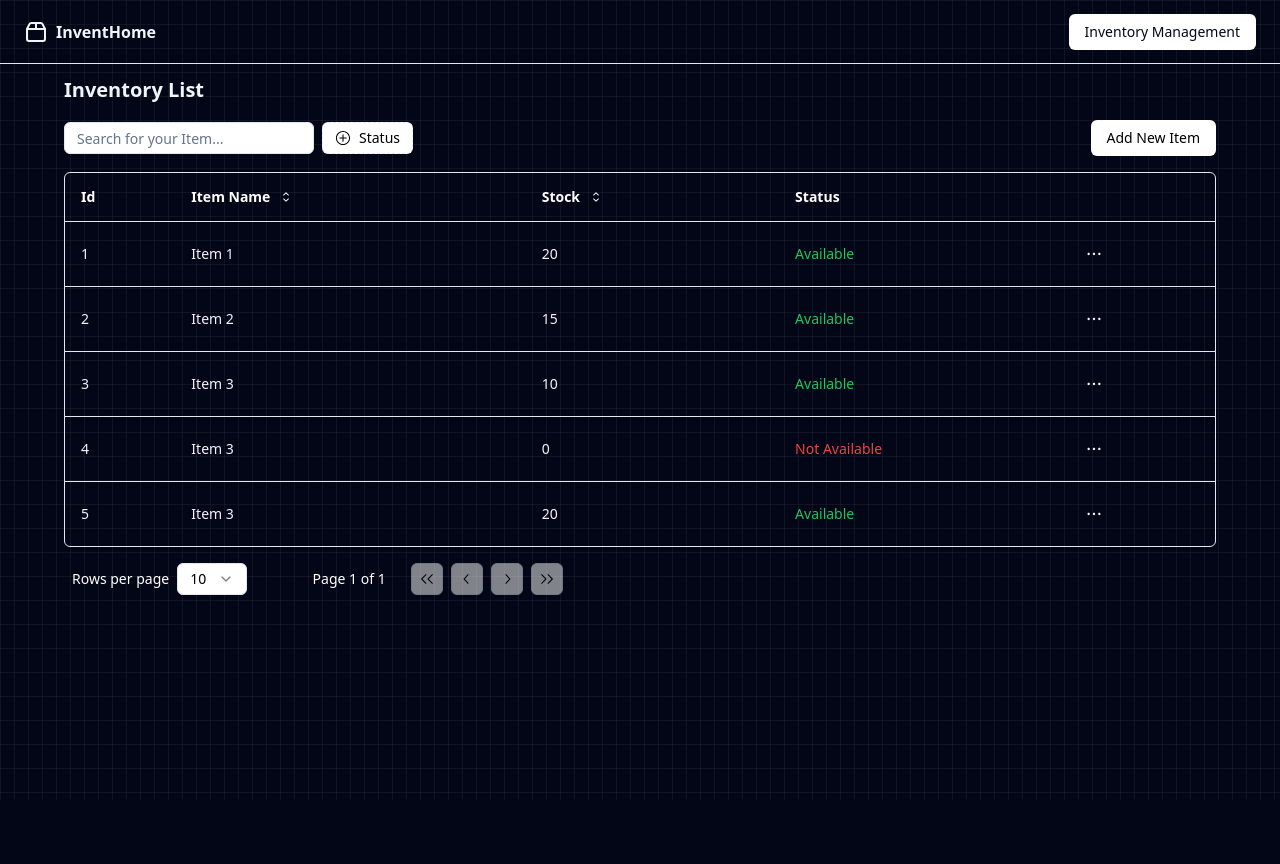
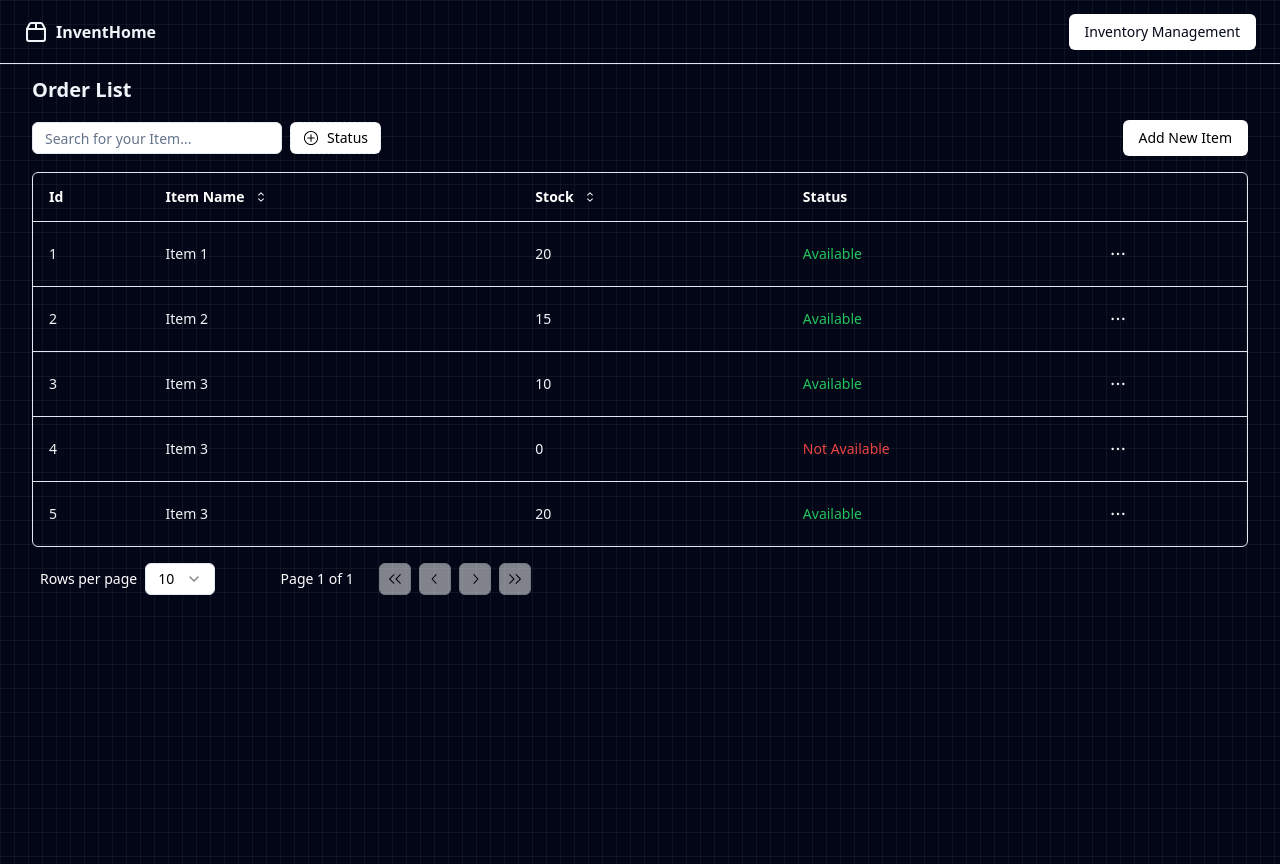
Before and after one commit to Ankitverma3507/InventHome, a Next.js app: page /inventory-management in a window 1280 px wide. Before the commit the page ends 800 px from the top, so only its background shows below. Built offline with nearby package versions, Linux system fonts and the light colour scheme.

Commit message:
bugsfixed

```diff
--- a/src/components/component/management.tsx
+++ b/src/components/component/management.tsx
@@ -1,13 +1,13 @@
 "use client";
 
-import {  useState } from "react"
+import { useState } from "react"
 import { Newnav } from "./newnav"
 import { columns } from "../inventory_column"
 import { DataTable } from "../inventory_data-table"
 import { useInventory } from "@/app/context/context"
 export function Management() {
 
-  const {products}=useInventory();
+  const { products } = useInventory();
 
 
 
@@ -16,20 +16,19 @@ export function Management() {
   const [isLoading, setIsLoading] = useState(true);
   const [error, setError] = useState<null | string>(null);
   return (
-    <div className="flex flex-col min-h-screen">
+    <div className="flex flex-col ">
       <Newnav />
-      <main className="flex-1">
-        <div>
-          <div className="container ">
-            <div className="">
-              <div className="container mx-auto py-3 text-white">
-              <h2 className="text-xl font-bold mb-4 text-muted">Inventory List</h2>
-                {
-                  <DataTable columns={columns} data={products} />
-                }
-              </div>
+      <main className="flex-1 h-full w-full">
+        <div className="relative h-full w-full bg-slate-950">
+
+          <div className="absolute bottom-0 left-0 right-0 top-0 bg-[linear-gradient(to_right,#4f4f4f2e_1px,transparent_1px),linear-gradient(to_bottom,#4f4f4f2e_1px,transparent_1px)] bg-[size:14px_24px]"></div>
+          <div className="relative h-full min-h-screen w-full">
+            <div className="container mx-auto py-3 text-white">
+              <h2 className="text-xl font-bold mb-4 text-muted">Order List</h2>
+              {
+                <DataTable columns={columns} data={products} />
+              }
             </div>
-
           </div>
         </div>
       </main>
```
